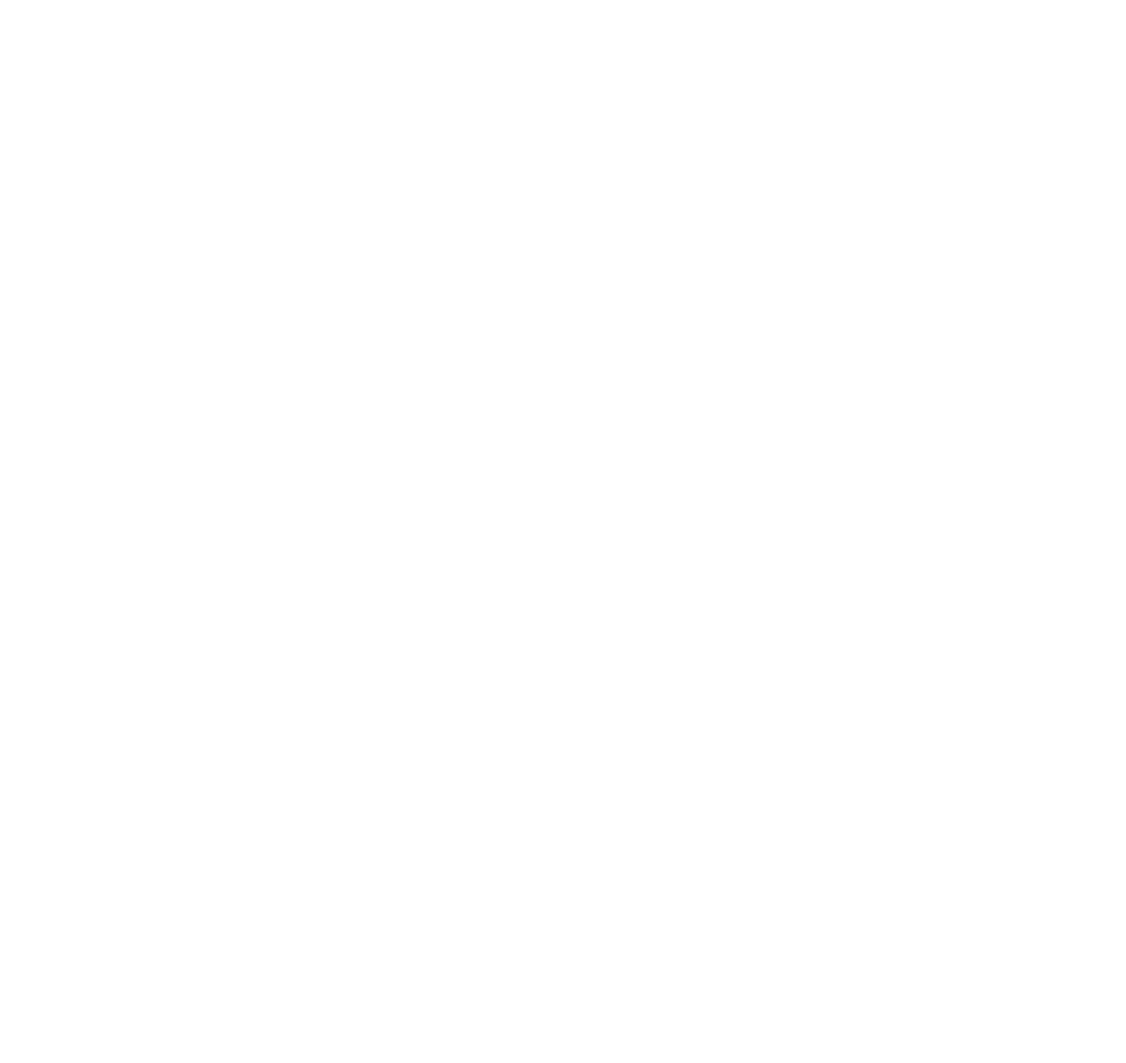
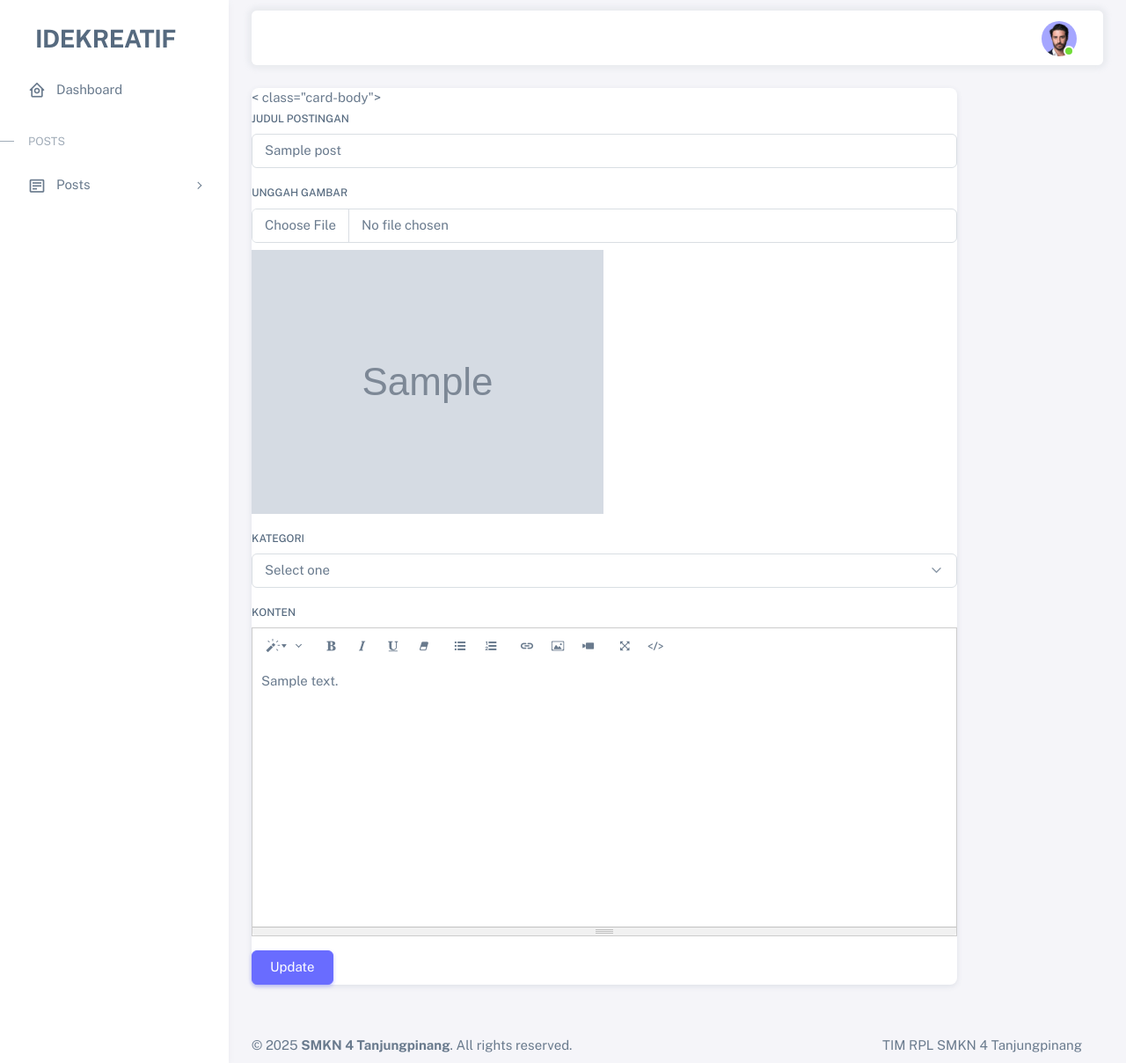
Before and after one commit to auliarizki10/idekreatif, a PHP site: page /edit_post.php?post_id=1 in a window 1280 px wide. Before the commit the page is empty. Shown: the whole page at 88% size. Before the commit the page ends 800 px from the top, so only its background shows below. Run offline with PHP 8.4, Linux system fonts and the light colour scheme; the visitor is signed in with stand-in values (Sample User, id 1); tables that the repository leaves empty or names only in its code hold one stand-in row (values such as "Sample post"); grey boxes marked "Sample" are stand-in pictures.

Commit message:
menambahkan edit_post

```diff
--- a/dashboard.php
+++ b/dashboard.php
@@ -32,7 +32,7 @@
                          <?php
                          $index = 1; //variabel untuk nomor urut
                          /*Query untuk mengambil data dari tabel posts, users, dan categories */
-                         $query = "SELECT posts.*, user.name as user_name, categories.category_name FEOM posts INNER JOIN users ON posts.user_id = users_id LEFT JOIN categories ON posts.category_id = categories.category_id WHERE posts.user_id = $userId";
+                         $query = "SELECT posts.*, users.name as user_name, categories.category_name FROM posts INNER JOIN users ON posts.user_id = users_id LEFT JOIN categories ON posts.category_id = categories.category_id WHERE posts.user_id = $userId";
                          //eksekusi query
                          $exec =mysqli_query($conn, $query);
 
--- a/edit_post.php
+++ b/edit_post.php
@@ -0,0 +1,92 @@
+<?php
+//memasukan file konfigurasi database
+include 'config.php';
+
+//memasukan header halaman
+include '.includes/header.php';
+
+//mengambil id postingan yang akan di edit dari parameter URL //../edit_post.php?post_id=
+$postIdToEdit = $_GET['post_id']; //pastikan paramenter 'post_id' ada di URL
+
+//Query untuk mengambil data postingan berdasarkan ID
+$query ="SELECT *FROM posts WHERE id_post = $postIdToEdit";
+$result = $conn->query($query);
+
+//memeriksa apakah data postingan ditemukan
+if ($result->num_rows >0) {
+    $post = $result->fetch_assoc(); //mengambil data postiingan ke dalam array
+} else {
+    echo "Post not found.";
+    exit(); //menghentikan eksekusi jika tidak ada postingan
+}
+?>
+
+<div class="container-xxl flex-grow-1 container-p-y">
+    <!-- judul halaman -->
+     <div class="row">
+        <!-- form untuk mengedit postingan -->
+        <div class="col-md-10">
+            <div class="card mb-4">
+                < class="card-body">
+                    <!-- formulir menggunakan metode POST untuk mengirim data -->
+                     <form  method="POST"action="proses_post.php" enctype="multipart/form-data">
+                        <!-- input tersembunyi untuk menyimpan ID postingan -->
+                         <input type="hidden" name="post_id" value="<?php echo $postIdToEdit; ?>">
+
+                         <!--input untuk judul postingan-->
+                         <div class="mb-3">
+                            <label for="post_title" class="form-label">Judul postingan</label>
+                            <input type="text" class="form-control" id="post_title" name="post_title" value="<?php echo $post['post_title']; ?>" required>
+                         </div>
+
+                        <!--input untuk unggah gammbar -->
+                        <div class="mb-3">
+                            <label for="formFile" class="form-label">Unggah gambar</label>
+                            <input class="form-control" type="file" id="formFile" name="image_path" accept="image/*">
+                            <?php if (!empty($post['image_path'])): ?>
+                            <!-- menampilkan gambar yang sudah di unggah -->
+                             <div class="mt-2">
+                                <img src="<?= $post['image_path']; ?>" alt="Current Image" class="img-thunbnail" style="max-widht: 200px;">
+                             </div>
+                             <?php endif; ?>
+                        </div>
+
+                        <!-- Dropdown untuk kategori -->
+                         <div class="mb-3">
+                            <label for="category_id" class="form-label">kategori</label>
+                            <select class="form-select" id="category_id"name="category_id" required>
+                                <option value="" selected disabled>Select one</option>
+                                <?php
+                                //mengambil data kategori dari database
+                                $queryCategories = "SELECT *FROM categories";
+                                $resultCategories = $conn->query($queryCategories);
+                                //menambahkan opsi ke dropdown
+                                if ($resultCategories->num_rows > 0) {
+                                    while ($row= $resultCategories->fetch_assoc()) {
+                                        //menandai kategori yang sudah dipilih
+                                        $selectd = ($row["category_id"] == $post['category_id'] ) ? "selected" :"";
+                                        echo "<option valua='" . $row["category_id"] . "'</option>";
+                                    }
+                                }
+                                ?>
+                            </select>
+                         </div>
+                         <!-- textarea untuk konten postingan -->
+                        <div class="mb-3">
+                            <label for="content" class="form-label">konten</label>
+                            <textarea class="form-control" id="content" name="content" required><?php echo $post['content']; ?></textarea>
+                            </div>
+
+                            <!-- Tombol untuk memperbarui postingan -->
+                             <button type="submit" name="update" class="btn btn-primary">Update</button>
+                     </form>
+                </div>
+            </div>
+        </div>
+     </div>
+</div>
+
+<?php
+//memasukan footer halaman
+include '.includes/footer.php';
+?>
```
